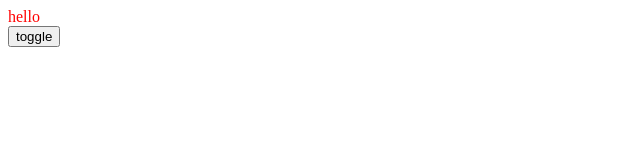
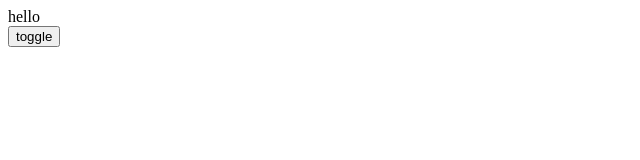
Before and after one commit to zzzhim/React-todoList, a React (Create React App) app: page / in a window 1280 px wide. Shown: the top 160 px of the page, without its empty margins (0-640 px from the left). Built offline with nearby package versions, Linux system fonts and the light colour scheme.

Commit message:
react-transition-group

```diff
--- a/package.json
+++ b/package.json
@@ -6,7 +6,8 @@
     "axios": "^0.18.0",
     "react": "^16.6.3",
     "react-dom": "^16.6.3",
-    "react-scripts": "2.1.1"
+    "react-scripts": "2.1.1",
+    "react-transition-group": "^2.9.0"
   },
   "scripts": {
     "start": "react-scripts start",
--- a/src/App.js
+++ b/src/App.js
@@ -1,4 +1,5 @@
 import React, { Component, Fragment } from 'react'
+import { CSSTransition } from 'react-transition-group'
 import './style.css'
 
 class App extends Component {
@@ -15,7 +16,15 @@
     render() {
         return (
             <Fragment>
-                <div className={ this.state.show ? 'show' : 'hide' }>hello</div>
+                <CSSTransition
+                    in={ this.state.show }
+                    timeout={ 1000 }
+                    classNames="fade"
+                    mountOnExit
+                    appear={ true }
+                    >
+                    <div>hello</div>
+                </CSSTransition>
                 <button onClick={ this.handleToggole }>toggle</button>
             </Fragment>
         )
--- a/src/style.css
+++ b/src/style.css
@@ -1,3 +1,31 @@
+.fade-enter, .fade-appear {
+    opacity: 0;
+}
+
+.fade-enter-active,.fade-appear {
+    opacity: 0.5;
+    transition: all 1s ease-in;
+
+}
+
+.fade-enter-done {
+    opacity: 1;
+}
+
+.fade-exit {
+    opacity: 1;
+}
+
+.fade-exit-active {
+    opacity: 0.5;
+    transition: all 1s ease-in;
+}
+
+.fade-exit-done {
+    opacity: 0;
+}
+
+
 .input {
     border: 1px solid #020202;
 }
```
Also changed, not shown: 1 other file (tests, documents, lock files or other folders).
